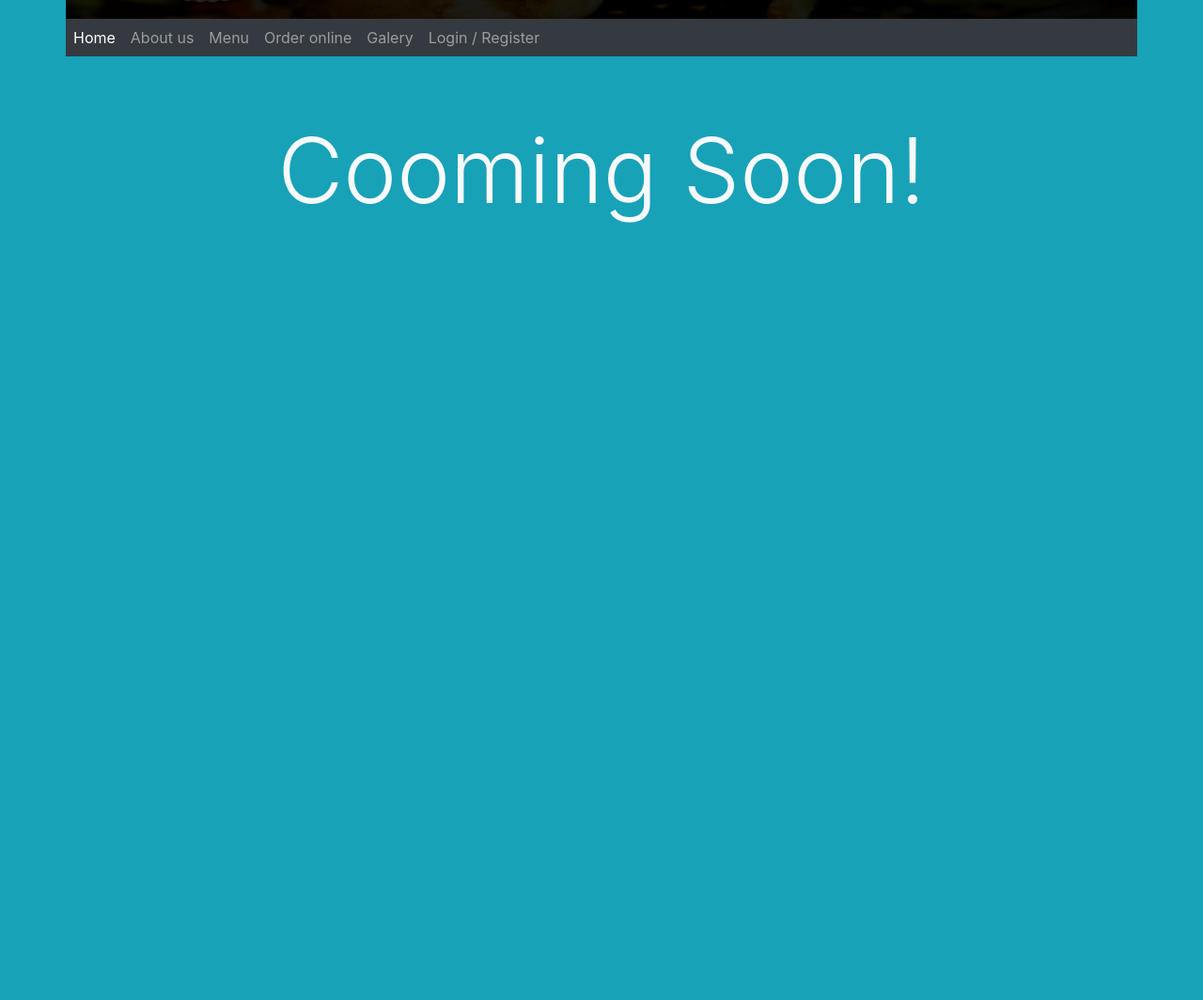
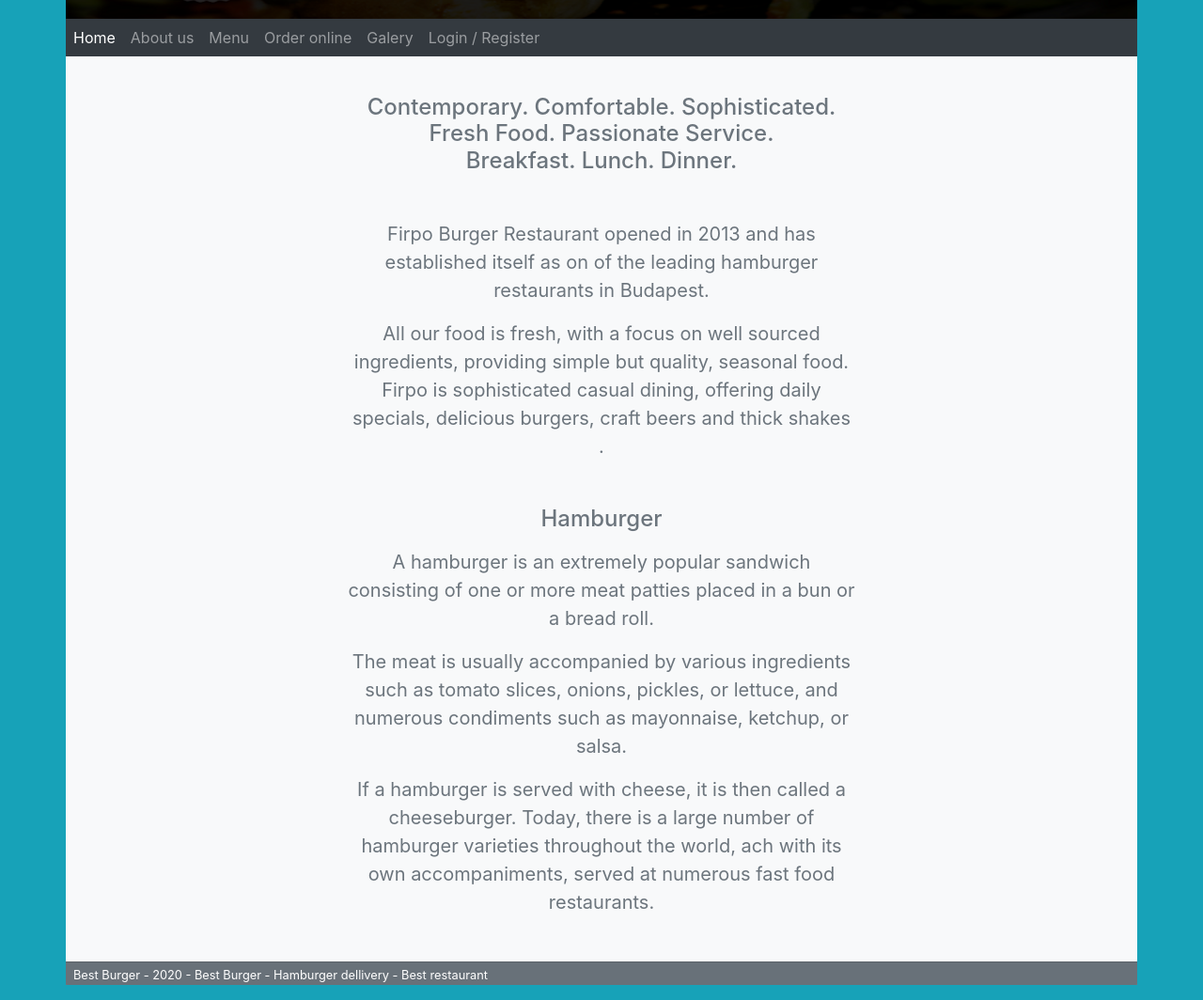
Before and after one commit to kissandor/restaurant, a plain HTML site: page about.html in a window 1280 px wide. Shown: the part 180-1244 px from the top of the page at 94% size. Before the commit the page ends 800 px from the top, so only its background shows below. Drawn offline with nearby package versions, Linux system fonts and the light colour scheme.

Commit message:
about us has been updated

```diff
--- a/about.html
+++ b/about.html
@@ -26,7 +26,7 @@
             src="/restaurant/img/headerimage.png"
             class="img-fluid mx-auto d-block"
             alt="Responsive image"
-            style="width: 100%;"
+            style="width: 100%"
           />
 
           <nav class="navbar navbar-expand-lg navbar-dark bg-dark p-0">
@@ -47,19 +47,51 @@
           </nav>
         </div>
       </div>
-      <!-- Coming soon -->
-      <div class="row">
-        <div class="col-2"></div>
-        <div
-          class="col-8 jumbotron jumbotron-fluid text-center bg-info text-light"
-        >
-          <h1 class="display-1">Cooming Soon!</h1>
+      <!-- About us -->
+      <div class="row bg-light align-self-center">
+
+        <div class="col-3"></div>
+        <div class="col-6 mt-3 text-center text-secondary text-monospace" style="font-size: 20px;">
+          <h4 class="text-monospace mt-4"  >
+            Contemporary. Comfortable. Sophisticated.<br>
+Fresh Food. Passionate Service.<br>
+Breakfast. Lunch. Dinner.
+          </h4>
+          <p class="mt-5">Firpo Burger Restaurant opened in 2013 and has established itself as on of the leading hamburger restaurants in Budapest.</p>
+          <p>All our food is fresh, with a focus on well sourced ingredients, providing simple but quality, seasonal food. Firpo is sophisticated casual dining, offering daily specials, delicious burgers, craft beers and thick shakes .</p>
+          <h4 class="mt-5 mb-3">Hamburger</h4>
+          <p>A hamburger is an extremely popular sandwich consisting of one or more meat patties placed in a
+            bun or a bread roll.
+          </p>
+            <p>
+            The meat is usually accompanied by various ingredients such as tomato slices, onions, pickles, or lettuce, and numerous condiments such as mayonnaise, ketchup, or salsa.
+          </p>
+          <p class="mb-5">
+            If a hamburger is served with cheese, it is then called a cheeseburger.
+            Today, there is a large number of hamburger varieties throughout the world,
+            ach with its own accompaniments, served at numerous fast food restaurants.
+          </p>
         </div>
-        <div class="col-2"></div>
+        <div class="col-3"></div>
+
+
+      <!-- /about us -->
+
+
+
+    </div>
+    <!--footer-->
+    <div class="row bg-secondary mb-3">
+      <div class="col p-0">
+        <div class="card-footer text-white p-0">
+          <small class="text-monospace pl-2">
+            Best Burger - 2020 - Best Burger - Hamburger dellivery - Best
+            restaurant
+          </small>
+        </div>
       </div>
-      <!-- /Coming soon -->
     </div>
-
+<!--/footer-->
     <!-- Optional JavaScript -->
     <!-- jQuery first, then Popper.js, then Bootstrap JS -->
     <script
```
Also changed, not shown: index.html (+10 -22 lines).
